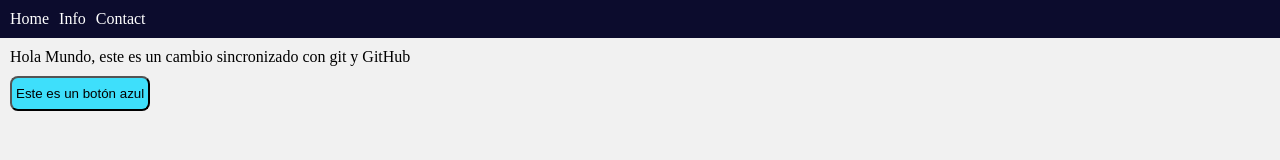
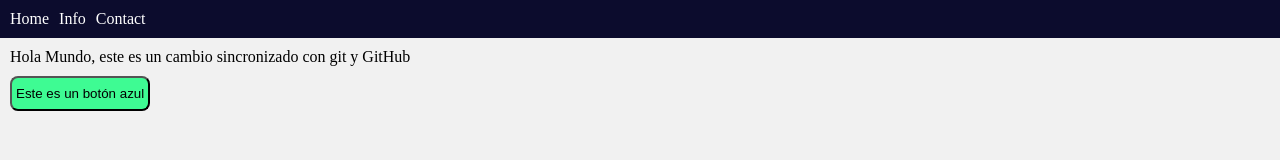
Before and after one commit to waalzate/practicaUdeA, a plain HTML site: page index.html in a window 1280 px wide. Drawn offline with Linux system fonts and the light colour scheme.

Commit message:
cambiarle el color al botón

```diff
--- a/styles.css
+++ b/styles.css
@@ -9,7 +9,7 @@
   }
 
   button {
-    background-color: rgb(62, 223, 251);
+    background-color: rgb(62, 251, 147);
     color: black;
     padding: 8px 4px;
     border-radius: 8px;
```
